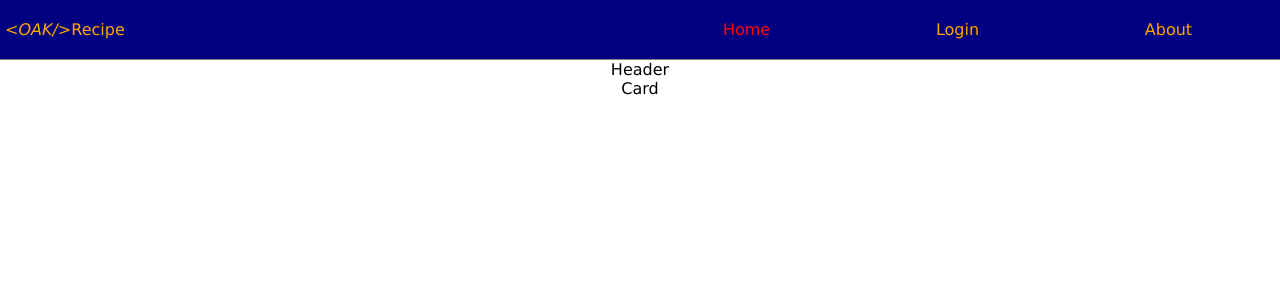
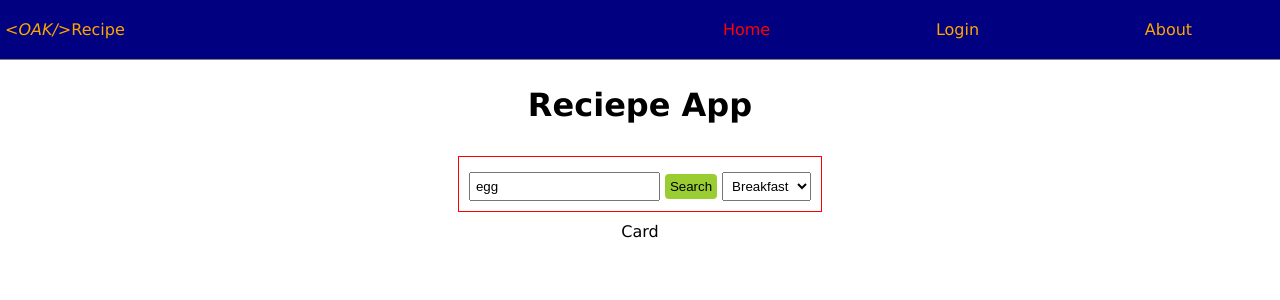
Before and after one commit to KummaraHariBabu/oak-recipe, a React (Create React App) app: page / in a window 1280 px wide. Shown: the top 300 px of the page. Built offline with nearby package versions, Linux system fonts and the light colour scheme; no server answers.

Commit message:
header component has done as well as added header styles to this

```diff
--- a/src/components/header/Header.jsx
+++ b/src/components/header/Header.jsx
@@ -1,9 +1,46 @@
-import React from 'react'
+import React from "react";
+import "./header.scss";
 
-const Header = () => {
+const Header = ({
+  query,
+  setQuery,
+  selectedMeal,
+  setSelectedMeal,
+  mealTypes,
+  getData,
+}) => {
+  const onSubmitHandler = (e) => {
+    e.preventDefault();
+    getData();
+  };
   return (
-    <div>Header</div>
-  )
-}
+    <div className="header-wrapper">
+      <h1>Reciepe App</h1>
+      <div className="search-wrapper">
+        <form  onSubmit={onSubmitHandler}>
+          <input
+            type="text"
+            placeholder="search"
+            value={query}
+            onChange={(e) => setQuery(e.target.value)}
+          />
+          <button type="submit">Search</button>
+          <select
+            name="mealType"
+            id="mealType"
+            value={selectedMeal}
+            onChange={(e) => setSelectedMeal(e.target.value)}
+          >
+            {mealTypes.map((mealType, index) => (
+              <option value={mealType} key={index}>
+                {mealType}
+              </option>
+            ))}
+          </select>
+        </form>
+      </div>
+    </div>
+  );
+};
 
-export default Header
+export default Header;
--- /dev/null
+++ b/src/components/header/header.scss
@@ -0,0 +1,38 @@
+@mixin displayFlow() {
+  display: flex;
+  justify-content: center;
+  align-items: center;
+  flex-direction: column;
+}
+
+.header-wrapper {
+  margin: 16px 0 0 0;
+  @include displayFlow;
+  gap: 32px;
+  padding: 10px;
+}
+.search-wrapper {
+  border: 1px solid red;
+  @include displayFlow;
+
+  padding: 10px;
+  input,
+  select,
+  button {
+    padding: 5px;
+  }
+  select {
+    margin: 5px 0 0 5px;
+  }
+  button {
+    background-color: yellowgreen;
+    border: none;
+    outline: none;
+    border-radius: 4px;
+    cursor: pointer;
+    margin: 0 0 0 5px;
+  }
+  button:hover {
+    background-color: green;
+  }
+}
--- a/src/pages/home/Home.jsx
+++ b/src/pages/home/Home.jsx
@@ -5,14 +5,18 @@ import Header from "../../components/header/Header";
 import Card from "../../components/card/Card";
 
 const Home = () => {
-  const [query, setQuery] = useState("");
+  const [query, setQuery] = useState("egg");
   const [selectedMeal, setSelectedMeal] = useState("breakfast");
   const [recipes, setRecipes] = useState([]);
 
+  //mealtypes
+  const mealTypes = ["Breakfast","Lunch","Dinner","Snacks","Tea Time"]
   const appId = process.env.REACT_APP_API_ID;
   const appKey = process.env.REACT_APP_API_KEY;
 
-  const url = `https://api.edamam.com/search?q=${query}&app_id=${appId}&app_key=${appKey}&mealType=${selectedMeal}`;
+  const url = `https://api.edamam.com/search?q=${query}&
+  app_id=${appId}&app_key=${appKey}&mealType=${selectedMeal}
+  `;
 
   const getData = async () => {
     try {
@@ -23,15 +27,21 @@ const Home = () => {
     }
   };
   console.log(recipes);
-  useEffect(() => {
-    getData();
-  }, []); // Add dependency array to avoid infinite requests
+//   useEffect(() => {
+//     getData();
+//   }, []); // Add dependency array to avoid infinite requests
 
   return (
     <div>
-        <Header />
-        <Card />
-
+      <Header
+        query={query}
+        setQuery={setQuery}
+        selectedMeal={selectedMeal}
+        setSelectedMeal={setSelectedMeal}
+        mealTypes={mealTypes}
+        getData={getData}
+      />
+      <Card />
     </div>
   );
 };
```
